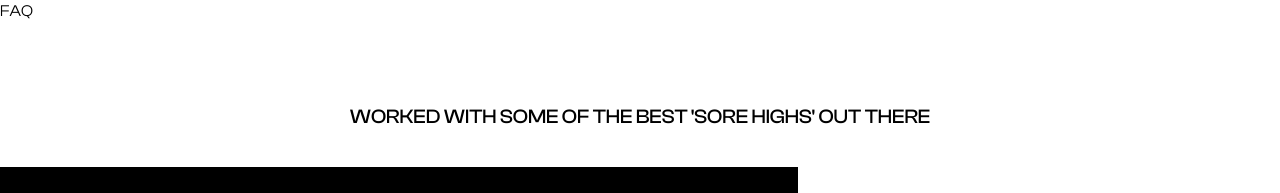
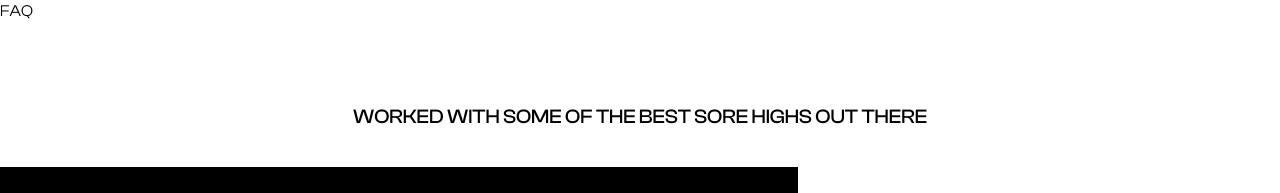
Before and after one commit to excelyynxl-a11y/sore-high-landing-page, a Next.js app: page / in a window 1280 px wide. Shown: the part 5314-5507 px from the top of the page. Built offline with nearby package versions, Linux system fonts and the light colour scheme.

Commit message:
fix(typo): remove ' '

```diff
--- a/components/WorkedWith.tsx
+++ b/components/WorkedWith.tsx
@@ -9,7 +9,7 @@ export default function WorkedWith() {
     <section className="py-20 mb-[70vh]">
       <div>
         <p className="text-xl font-medium text-center uppercase mb-9">
-          Worked with some of the best 'sore highs' out there
+          Worked with some of the best sore highs out there
         </p>
 
         {/* logo wrapper */}
```
